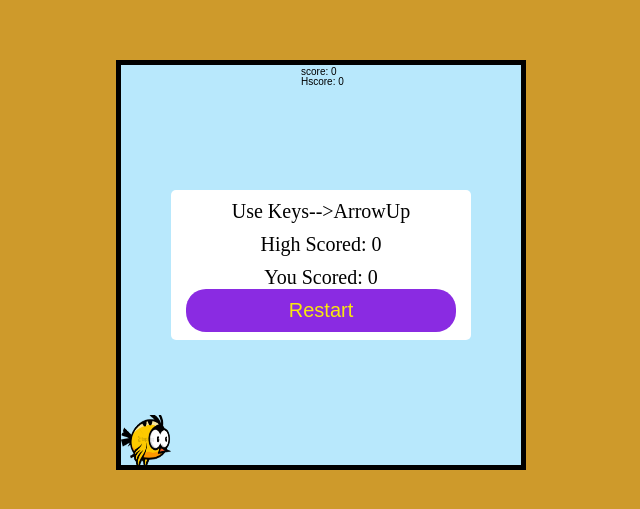
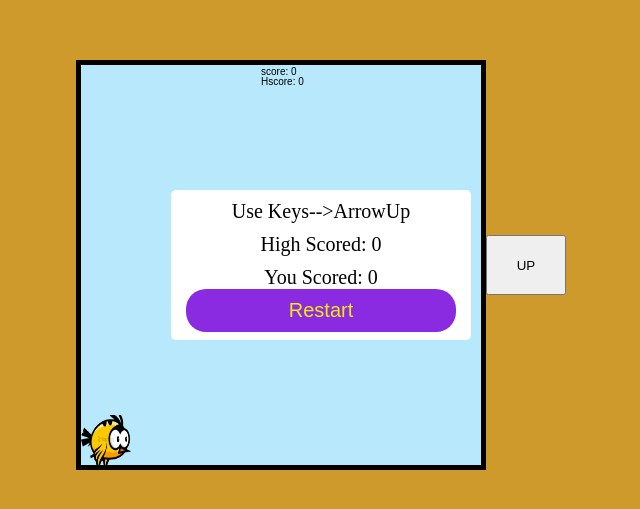
Before and after one commit to Mohd-Rijwan/flappybird.github.io, a plain HTML site: page index.html in a window 1280 px wide. Shown: the part 135-644 px from the top of the page, without its empty margins (319-959 px from the left). Drawn offline with Linux system fonts and the light colour scheme.

Commit message:
Update index.html

```diff
--- a/index.html
+++ b/index.html
@@ -19,6 +19,7 @@
      <canvas id="canvas" height="400" width="400" style="border: 5px solid black">
         <img id="scream" src="Bird.png" alt="The Scream">
     </canvas>
+    <button class="controle">UP</button>
 </body>
 <script src="index.js"></script>
 </html>
```
